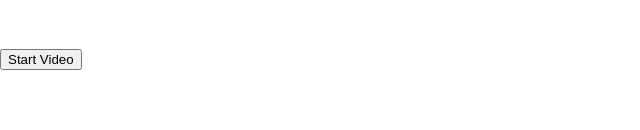
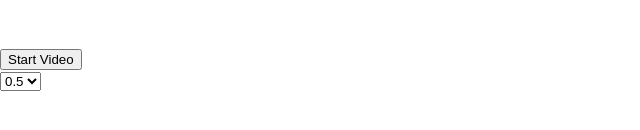
Before and after one commit to atakanhbk/GuessMusic, a React (Create React App) app in the folder guessmusic/: page / in a window 1280 px wide. Shown: the part 312-442 px from the top of the page, without its empty margins (0-640 px from the left). Built offline with nearby package versions, Linux system fonts and the light colour scheme.

Commit message:
React create basic mechanics

```diff
--- a/guessmusic/src/App.js
+++ b/guessmusic/src/App.js
@@ -1,9 +1,35 @@
-import './App.css';
-import VideoPlayer from './VideoPlayer';
+import React, { useEffect, useState } from "react";
+import VideoPlayer from "./VideoPlayer";
+import InputPart from "./InputPart";
+
 function App() {
+  const [timeValue, setTimeValue] = useState("0.5");
+
+  const currentMusicIndex = 0; // Example current music index
+  const musicsClass = [
+    {
+      startSecond: 1,
+      url: "https://www.youtube.com/watch?v=MwpMEbgC7DA",
+    },
+    {
+      startSecond: 5,
+      url: "https://www.youtube.com/watch?v=Zi_XLOBDo_Y",
+    },
+    // Add more music objects as needed
+  ];
+
+  const showTimeValue = (element) => {
+    setTimeValue(element);
+  };
+
+  useEffect(() => {
+    console.log(timeValue);
+  }, [timeValue]);
+
   return (
-    <div className="App">
-      <VideoPlayer/>
+    <div>
+      <VideoPlayer playerIndex={currentMusicIndex} musics={musicsClass} timeValue = {timeValue} />
+      <InputPart timeValue={showTimeValue} />
     </div>
   );
 }
--- /dev/null
+++ b/guessmusic/src/InputPart.js
@@ -0,0 +1,22 @@
+import { useEffect, useState } from "react";
+
+export default function InputPart({ timeValue }) {
+  const showValue = (event) => {
+    timeValue(event.target.value);
+  };
+
+  return (
+    <div>
+      <form id="input-form">
+        <select className="time-value" onChange={showValue}>
+          <option value="0.5">0.5</option>
+          <option value="1.0">1.0</option>
+          <option value="1.5">1.5</option>
+          <option value="2.0">2.0</option>
+        </select>
+        <br />
+        <br />
+      </form>
+    </div>
+  );
+}
--- a/guessmusic/src/VideoPlayer.js
+++ b/guessmusic/src/VideoPlayer.js
@@ -1,30 +1,29 @@
-import React, { useRef } from 'react';
-import ReactPlayer from 'react-player/youtube'; // Import ReactPlayer from your package
+import React, { useRef } from "react";
+import ReactPlayer from "react-player/youtube";
 
-function VideoPlayer() {
+function VideoPlayer({ playerIndex, musics, timeValue }) {
   const playerRef = useRef(null);
-
-  const musicsClass = {
-    music1: {
-        url:"https://www.youtube.com/watch?v=MwpMEbgC7DA",
-    },
-  };
-
 
   const startVideo = () => {
     if (playerRef && playerRef.current) {
-      playerRef.current.seekTo(0,5);
+      playerRef.current.seekTo(musics[playerIndex].startSecond);
       playerRef.current.getInternalPlayer().playVideo(); // Plays the video
     }
+
+    setTimeout(() => {
+      pauseVideo();
+    }, Number(timeValue) * 1000);
   };
 
+  const pauseVideo = () => {
+    playerRef.current.getInternalPlayer().pauseVideo();
+  };
   return (
     <div>
       <ReactPlayer
         ref={playerRef}
-        url={musicsClass.music1.url}
+        url={musics[playerIndex].url}
         controls={true}
-
       />
       <button onClick={startVideo}>Start Video</button>
     </div>
```
